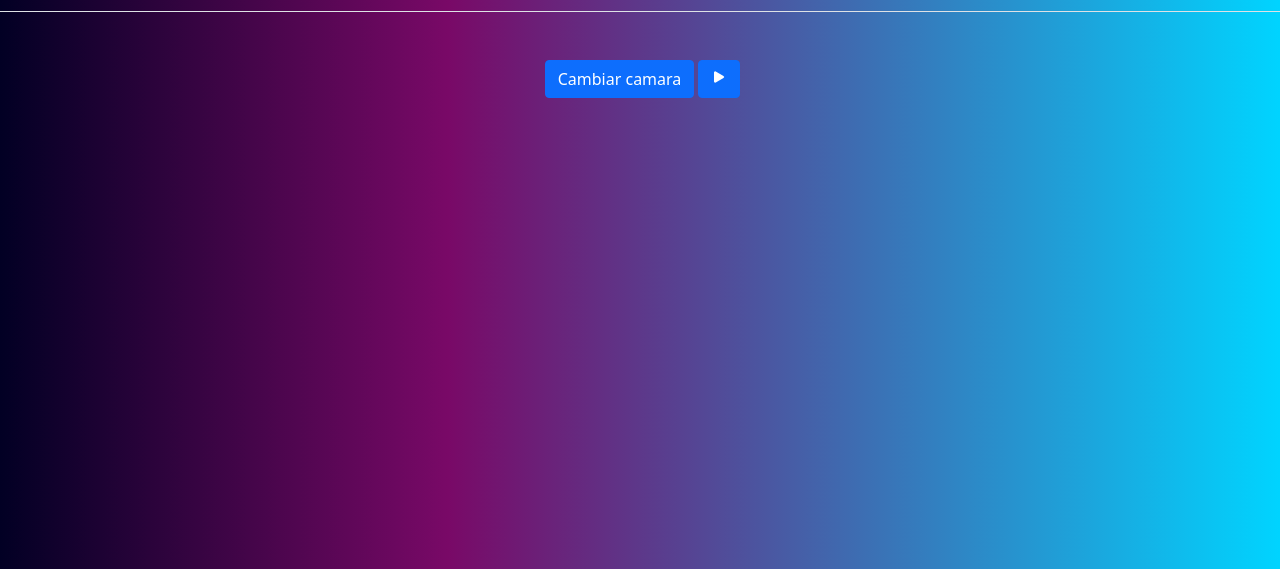
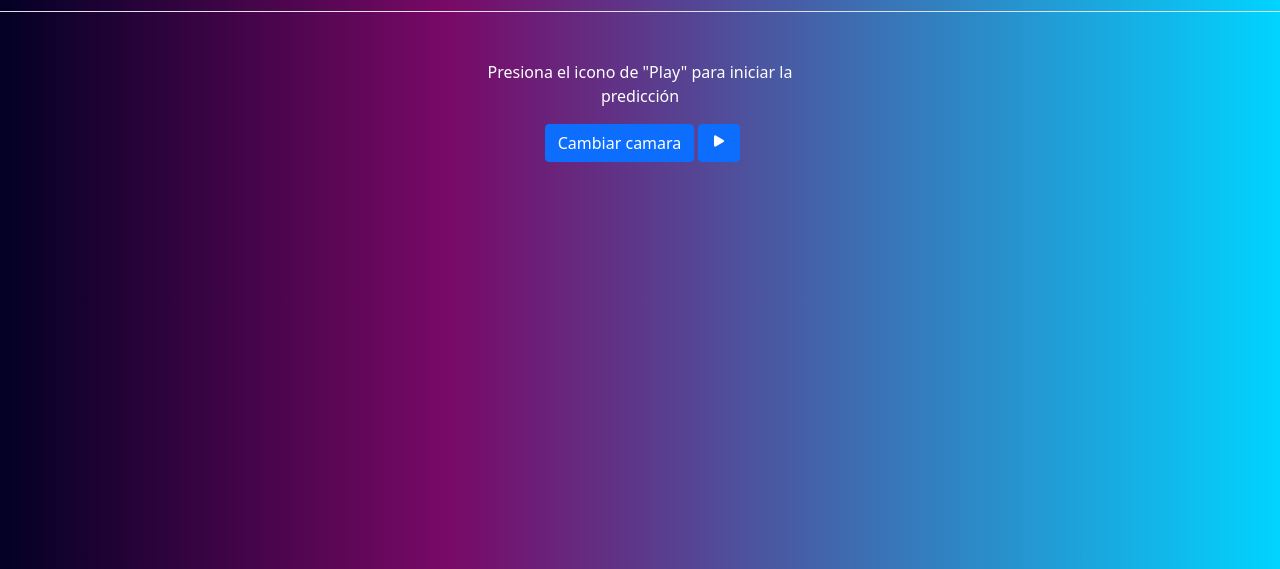
Before and after one commit to MynorChavarria96/PrediccionPerrosGatos, a plain HTML site: page index.html in a window 1280 px wide. Shown: the part 207-776 px from the top of the page. Drawn offline with nearby package versions, Linux system fonts and the light colour scheme.

Commit message:
agregue Instruccion play

```diff
--- a/index.html
+++ b/index.html
@@ -33,6 +33,9 @@
         h1 {
             color: white;
         }
+        p{
+            color: white !important;
+        }
     </style>
 
 </head>
@@ -51,6 +54,7 @@
         <div class="container mt-5">
             <div class="row">
                 <div class="col-12 col-md-4 offset-md-4 text-center">
+                    <p>Presiona el icono de "Play" para iniciar la predicción</p>
                     <video id="video" playsinline autoplay style="width: 1px;"></video>
                     <button class="btn btn-primary mb-2" id="cambiar-camara" onclick="cambiarCamara();">Cambiar
                         camara</button>
```
